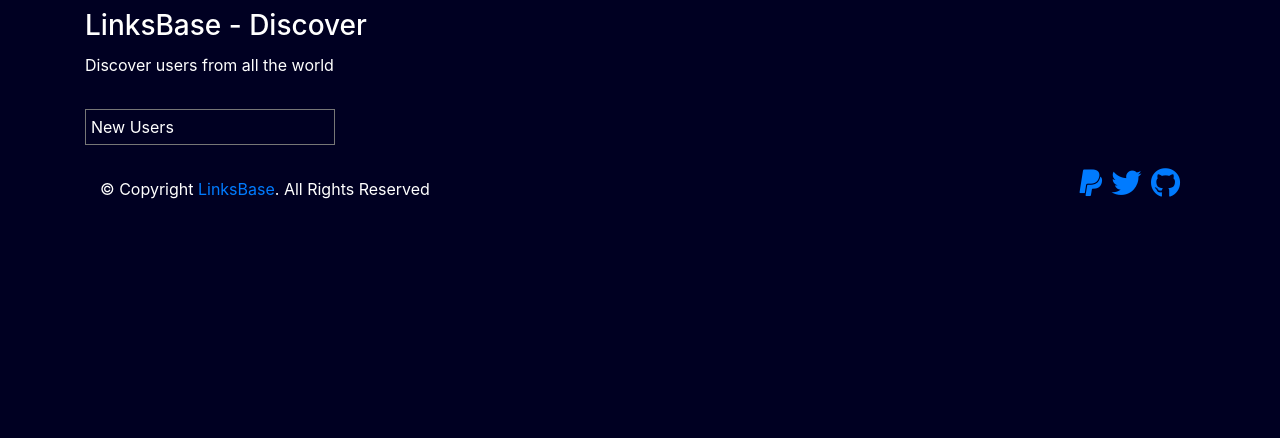
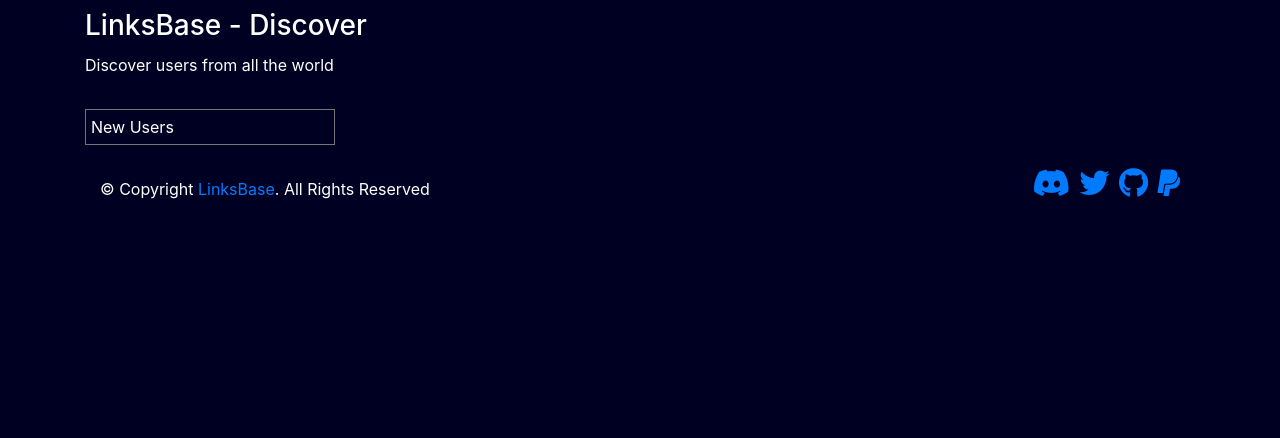
Before and after one commit to nawafalqari/LinksBase, a Flask app: page /discover in a window 1280 px wide. Shown: the part 123-561 px from the top of the page. Run offline with Flask 2, Linux system fonts and the light colour scheme; data that the repository does not hold is empty; some libraries are stand-ins or nearby versions.

Commit message:
Fixed footer

```diff
--- a/src/app/templates/base.html
+++ b/src/app/templates/base.html
@@ -34,12 +34,11 @@
     <div class="container">
         <footer class="page-footer font-small blue">
             <div class="footer-copyright py-3">© Copyright <a href="https://linksb.me/linksbase">LinksBase</a>. All
-                Rights
-                Reserved
+                Rights Reserved
             </div>
             <div class="accounts">
-                <a href="https://paypal.me/NawafHAlqari" target="_blank">
-                    <i class="fab fa-paypal"></i>
+                <a href="https://discord.gg/4Hhaw5S2x3" target="_blank">
+                    <i class="fab fa-discord"></i>
                 </a>
                 <a href="https://twitter.com/linksbase" target="_blank">
                     <i class="fab fa-twitter"></i>
@@ -47,6 +46,9 @@
                 <a href="https://github.com/nawafalqari/LinksBase" target="_blank">
                     <i class="fab fa-github"></i>
                 </a>
+                <a href="https://paypal.me/NawafHAlqari" target="_blank">
+                    <i class="fab fa-paypal"></i>
+                </a>
             </div>
         </footer>
     </div>
```
